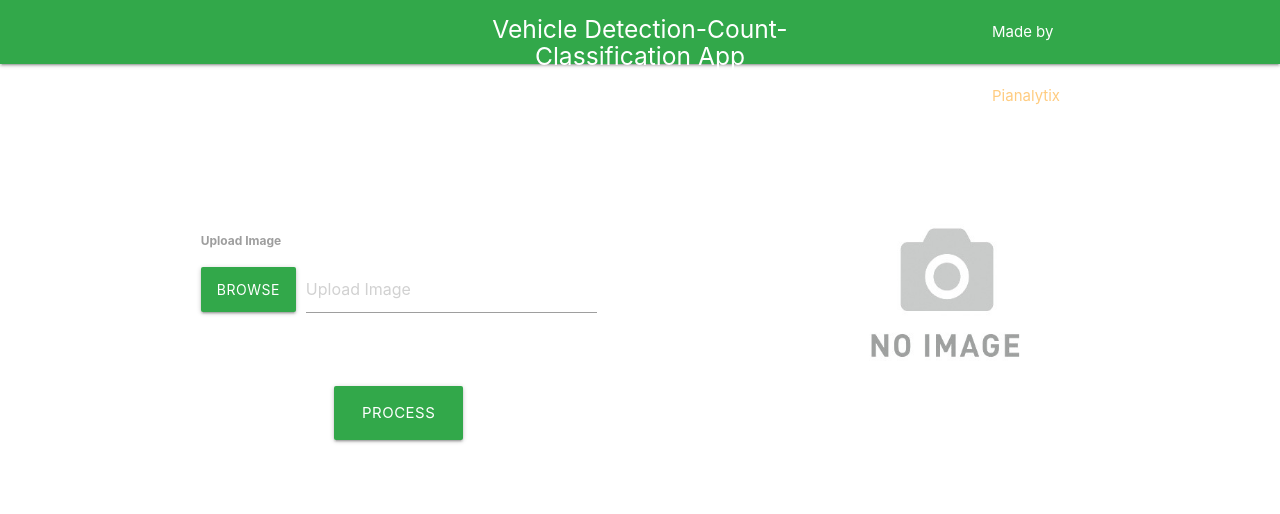
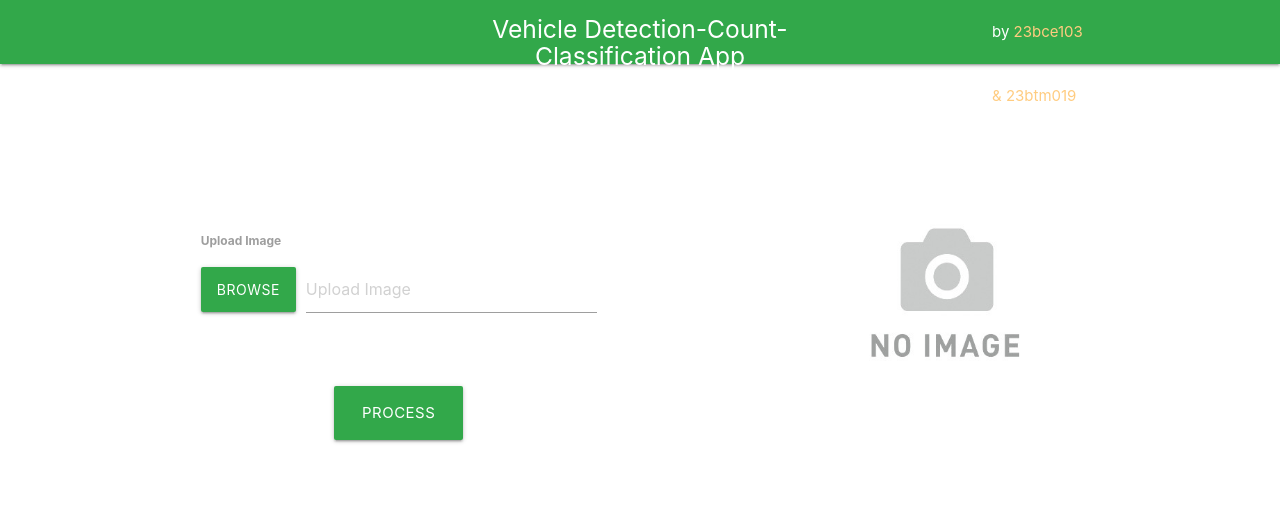
Before and after one commit to aatheya18/vehicle-detect-count, a Flask app: page / in a window 1280 px wide. Shown: the top 514 px of the page. Run offline with Flask 3, Linux system fonts and the light colour scheme.

Commit message:
Update index.html

```diff
--- a/app/templates/index.html
+++ b/app/templates/index.html
@@ -13,7 +13,7 @@
     <div class="nav-wrapper container">
       <a id="logo-container" class="brand-logo center"><h5>Vehicle Detection-Count-Classification App</h5></a>
       <div style="margin-left: 800px">
-        Made by <a class="orange-text text-lighten-3">Pianalytix</a>
+        by <a class="orange-text text-lighten-3">23bce103 & 23btm019</a>
       </div>
     </div>
   </nav>
```
